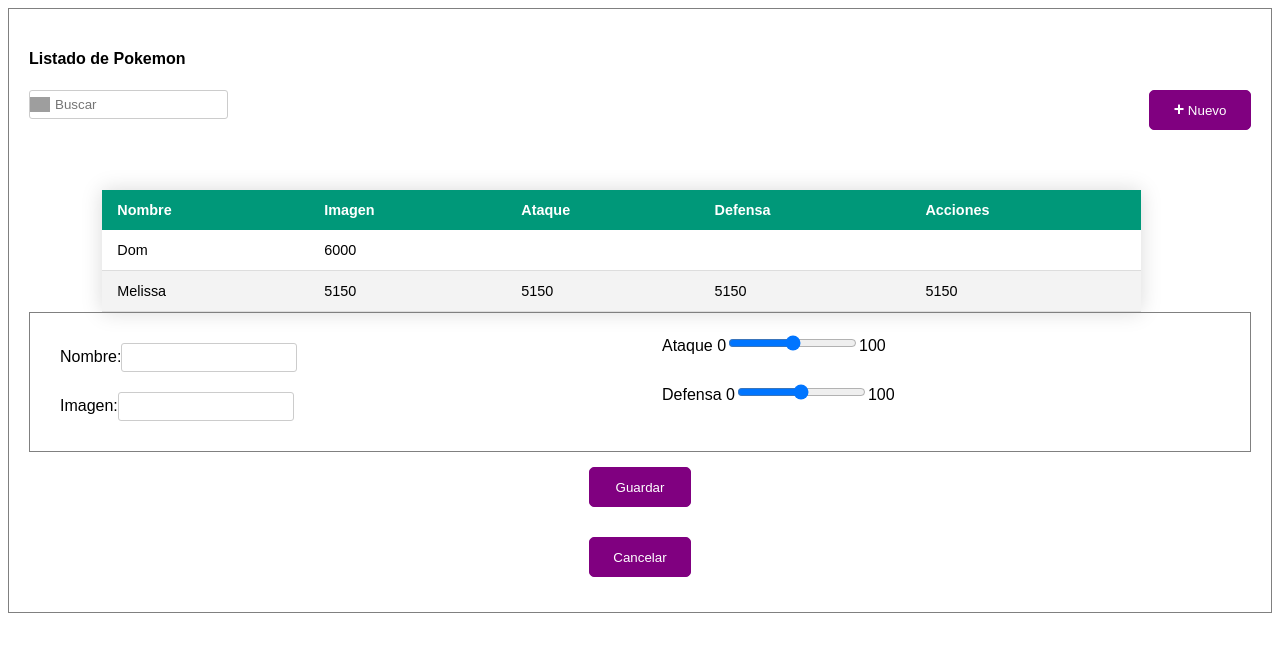
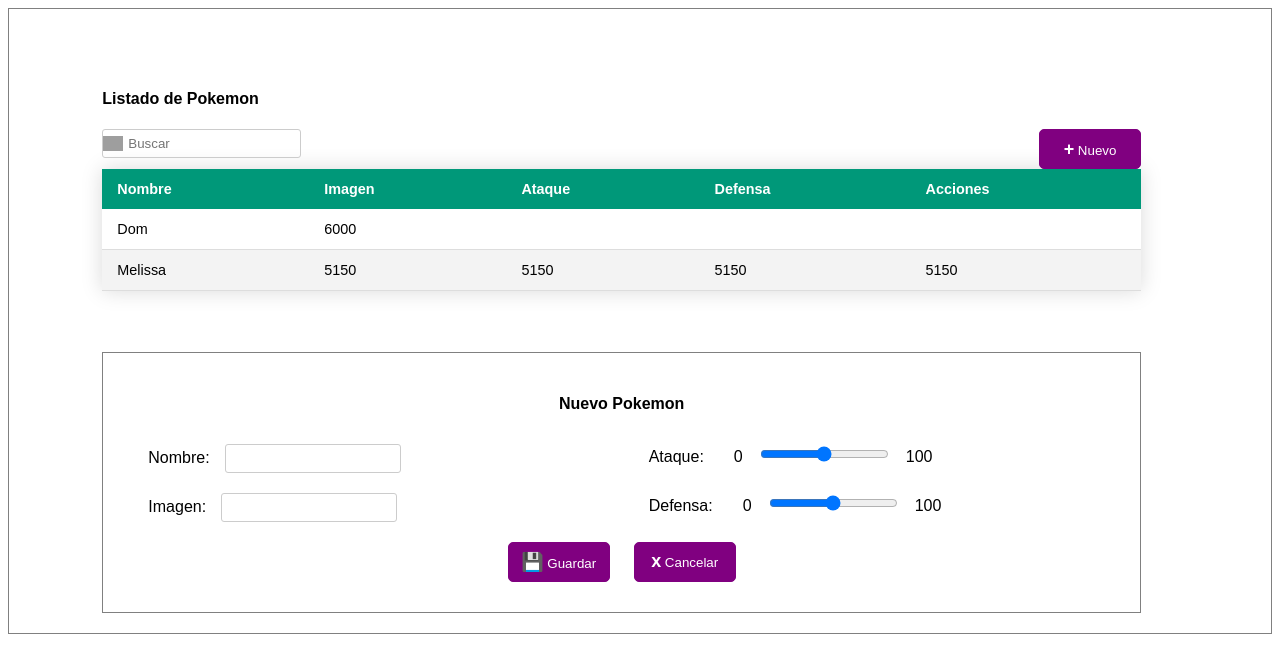
Before and after one commit to EDcasa/casoBcp, an Angular app: page /create in a window 1280 px wide. Shown: the top 652 px of the page. Built offline with nearby package versions, Linux system fonts and the light colour scheme; grey boxes are pictures that could not be loaded.

Commit message:
add changes solid

```diff
--- /dev/null
+++ b/src/app/interfaces/pokemon.interface.ts
@@ -0,0 +1,2 @@
+export interface Pokemon {
+}
--- a/src/app/pages/pokemon/create/create.component.css
+++ b/src/app/pages/pokemon/create/create.component.css
@@ -31,11 +31,11 @@
     padding: 10px;
   }
 .styled-table {
-    width: 85%;
+    width: 100%;
     justify-content: center;
     align-items: center;
-    margin-left: 6%;
-    margin-top: 10%;
+    /* margin-left: 6%; */
+    /* margin-top: 10%; */
     border-collapse: collapse;
     font-size: 0.9em;
     font-family: sans-serif;
@@ -63,9 +63,16 @@
 .rightcol {
     width: calc(50% - 22px);
     float: right;
+    padding: 10px;
 }
 .leftcol {
   width: calc(50% - 22px);
   display: inline-block;
   padding: 10px;
 }
+
+.grid{
+    margin-left: 6%;
+    margin-top: 5%;
+    margin-right: 9%;
+}
--- a/src/app/pages/pokemon/create/create.component.html
+++ b/src/app/pages/pokemon/create/create.component.html
@@ -1,5 +1,6 @@
 <div>
     <form action="">
+        <div class="grid">
             <div class="row">
                 <h4>Listado de Pokemon</h4>
             </div>
@@ -11,6 +12,8 @@
                     <button class="btn" type="submit"><span class="icon-plus"></span> Nuevo</button>
                 </div>
             </div>
+        </div>
+        <div class="grid">
             <div class="row">
                 <table class="styled-table">
                     <thead>
@@ -37,17 +40,21 @@
                     </tbody>
                 </table>
             </div>
+        </div>
+
         <div class="grid">
-            <!-- <h4>Nuevo Pokemon</h4> -->
             <form action="">
+                <div class="row text-center">
+                    <h4 >Nuevo Pokemon</h4>
+                </div>
                 <div class="row">
                     <div class="leftcol">
                         <label for="name">Nombre:</label>
                         <input type="text" class="form-input" name="name">
                     </div>
                     <div class="rightcol">
-                        <label for="attack">Ataque</label>
-                        0<input type="range" min="0" max="100" name="attack">100
+                        <label for="attack">Ataque:</label>
+                        <label for="min">0</label><input type="range" min="0" max="100" name="attack"><label for="max">100</label>
                     </div>
                 </div>
                 <div class="row">
@@ -56,19 +63,20 @@
                         <input type="text" name="image" class="form-input">
                     </div>
                     <div class="rightcol">
-                        <label for="defense">Defensa</label>
-                        0<input type="range" min="0" max="100" name="defense">100
+                        <label for="defense">Defensa:</label>
+                        <label for="min">0</label><input type="range" min="0" max="100" name="defense"><label for="max">100</label>
+                    </div>
+                </div>
+                <div class="row">
+                    <div class="leftcol text-end">
+                        <button class="btn" type="submit"><span class="icon-save"></span> Guardar</button>
+                    </div>
+                    <div class="rightcol text-initial">
+                        <button class="btn"><span class="icon-cancel"></span> Cancelar</button>
                     </div>
                 </div>
             </form>
         </div>
-        <div class="row text-center">
-            <div class="col">
-                <button class="btn" type="submit">Guardar</button>
-            </div>
-            <div class="col">
-                <button class="btn">Cancelar</button>
-            </div>
-        </div>
+
     </form>
 </div>
--- a/src/styles.css
+++ b/src/styles.css
@@ -6,6 +6,9 @@
 }
 .text-end{
     text-align: end;
+}
+.text-initial{
+    text-align: initial;
 }
 .icon-plus::after{
     content: '+';
@@ -24,3 +27,19 @@
     border: solid 1px #ccc;
     border-radius: 3px;
 }
+
+label{
+    padding: 15px;
+}
+
+.icon-save::after{
+    content: '\1f4be';
+    font-size: 18px;
+    font-weight: bold;
+}
+
+.icon-cancel::after{
+    content: 'x';
+    font-size: 18px;
+    font-weight: bold;
+}
```
Also changed, not shown: src/app/models/pokemon.ts (added, +34 -0 lines), 1 other file (tests, documents, lock files or other folders). Lines whose indentation alone changed are shown as unchanged.
